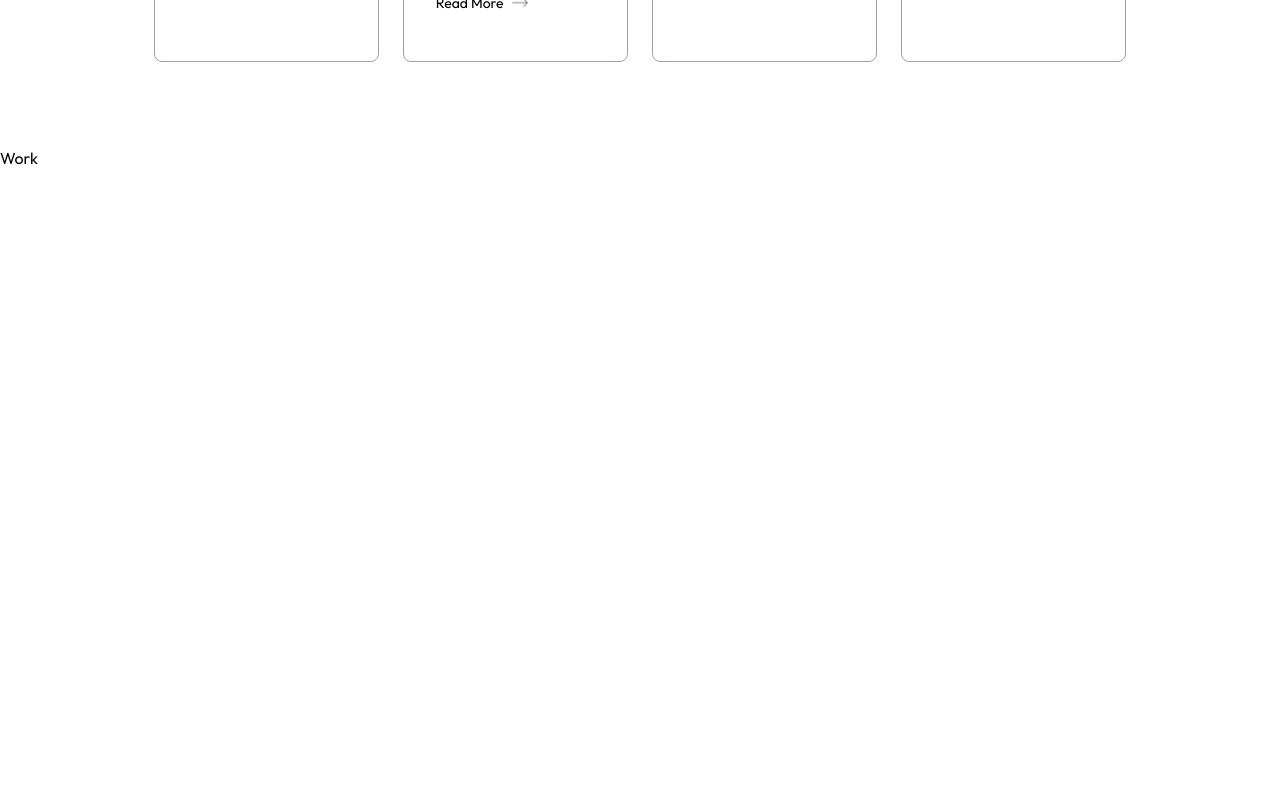
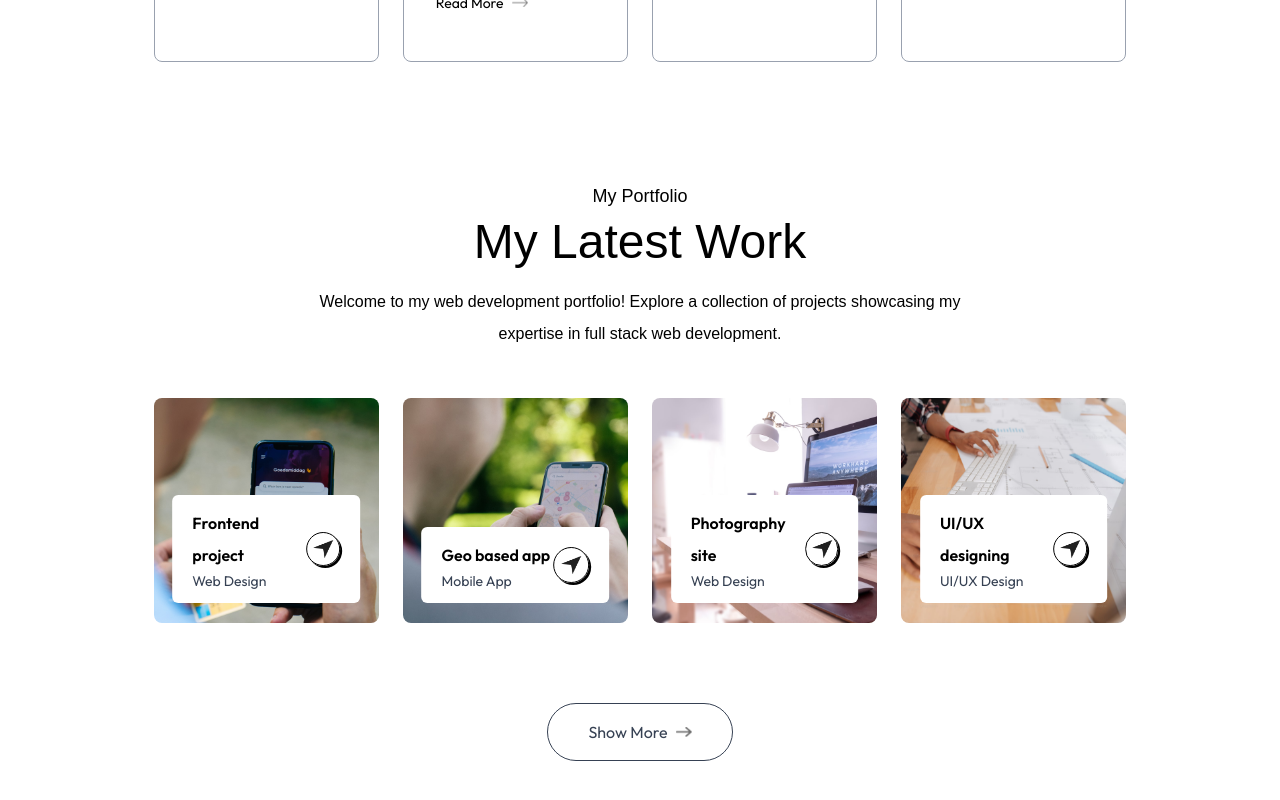
Before and after one commit to avicious/portfolio, a Next.js app: page / in a window 1280 px wide. Shown: the part 2121-2921 px from the top of the page. Before the commit the page ends 2295 px from the top, so only its background shows below. Built offline with nearby package versions, Linux system fonts and the light colour scheme; a web font is replaced by a local one.

Commit message:
work section completed

```diff
--- a/components/Work.jsx
+++ b/components/Work.jsx
@@ -1,7 +1,45 @@
+import { assets, workData } from "@/assets/assets";
+import Image from "next/image";
+
 const Work = () => {
-    return (
-        <div>Work</div>
-    );
+  return (
+    <div id="work" className="w-full px-[12%] py-10 scroll-mt-20">
+      <h2 className="text-center mb-2 text-lg font-ovo">My Portfolio</h2>
+      <p className="text-center text-5xl font-ovo">My Latest Work</p>
+
+      <p className="text-center max-w-2xl mx-auto mt-5 mb-12 font-ovo">
+        Welcome to my web development portfolio! Explore a collection of
+        projects showcasing my expertise in full stack web development.
+      </p>
+
+      <div className="grid grid-cols-[repeat(auto-fit,minmax(200px,1fr))] gap-6 my-10">
+        {workData.map(({ id, title, description, bgImage }) => (
+          <div
+            key={id}
+            style={{ backgroundImage: `url(${bgImage})` }}
+            className="aspect-square bg-no-repeat bg-cover bg-center rounded-lg relative cursor-pointer group"
+          >
+            <div className="bg-white w-10/12 rounded-md absolute bottom-5 left-1/2 -translate-x-1/2 py-3 px-5 flex items-center justify-between duration-500 group-hover:bottom-7">
+              <div className="">
+                <h3 className="font-semibold">{title}</h3>
+                <p className="text-sm text-gray-700">{description}</p>
+              </div>
+              <div className="border border-black rounded-full w-9 aspect-square flex items-center justify-center shadow-[2px_2px_0_#000] group-hover:bg-lime-200 transition">
+                <Image src={assets.send_icon} alt="send" className="w-5" />
+              </div>
+            </div>
+          </div>
+        ))}
+      </div>
+      <a
+        href=""
+        className="w-max flex items-center justify-center gap-2 text-gray-700 border-[0.5px] border-gray-700 rounded-full py-3 px-10 mx-auto my-20 hover:bg-light-hover duration-500"
+      >
+        Show More{" "}
+        <Image src={assets.right_arrow_bold} alt="arrow" className="w-4" />
+      </a>
+    </div>
+  );
 };
 
 export default Work;
```
